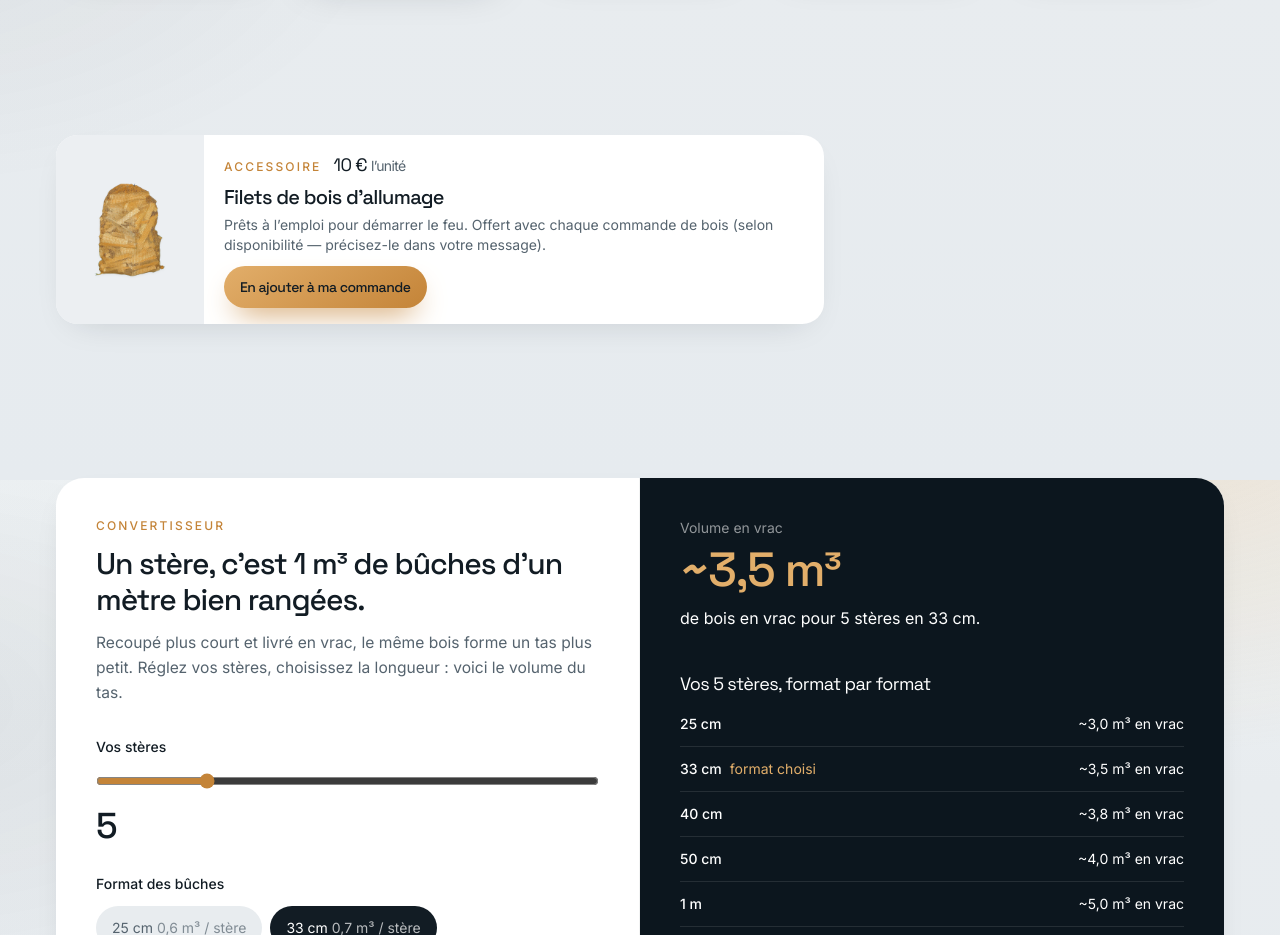
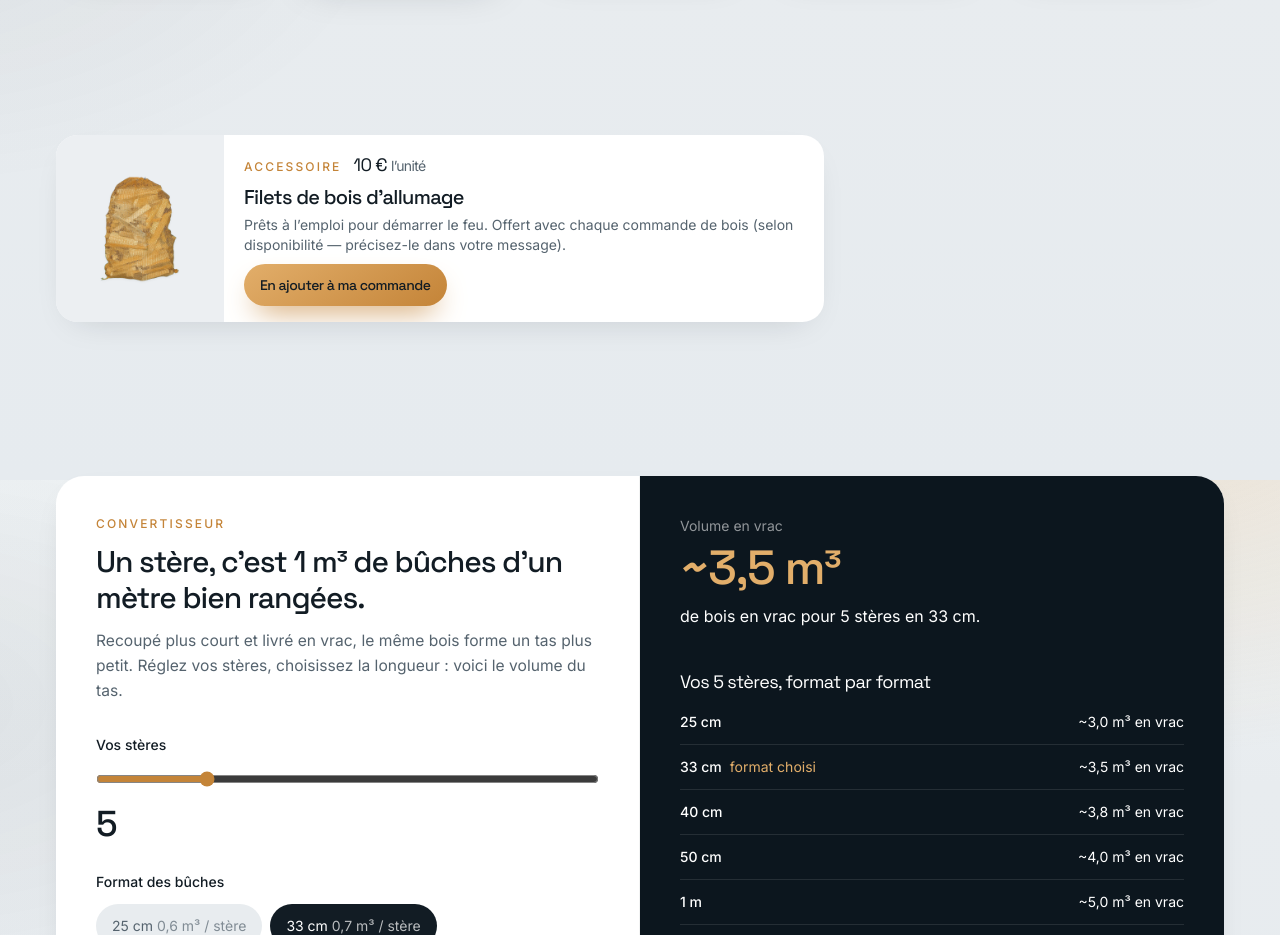
Before and after one commit to BlonXsss/gb-bois, a Next.js app in the folder web/: page / in a window 1280 px wide. Shown: the part 2720-3655 px from the top of the page. Built offline with nearby package versions, Linux system fonts and the light colour scheme.

Commit message:
Fill kindling image rail to remove leftover empty gray
Scale the accessory photo to the card height so the left rail
no longer shows a small product floating in unused space.

Co-authored-by: BlonXsss <BlonXsss@users.noreply.github.com>

```diff
--- a/web/src/components/Sections.tsx
+++ b/web/src/components/Sections.tsx
@@ -735,19 +735,18 @@ export function Extras() {
   return (
     <section className="section-pad site-width section-y">
       <Reveal>
-        <div className="flex max-w-3xl flex-col overflow-hidden rounded-[1.35rem] bg-white shadow-soft sm:flex-row sm:items-center">
-          <div className="flex shrink-0 items-center justify-center self-stretch bg-page/80 px-3 py-3 sm:w-[128px] sm:px-2.5 lg:w-[148px]">
-            <div className="relative h-[120px] w-[120px] sm:h-[112px] sm:w-[112px] lg:h-[128px] lg:w-[128px]">
-              <Image
-                src={item.image}
-                alt={item.title}
-                fill
-                className="object-contain drop-shadow-sm"
-                sizes="128px"
-              />
-            </div>
+        <div className="flex max-w-3xl flex-col overflow-hidden rounded-[1.35rem] bg-white shadow-soft sm:flex-row">
+          <div className="relative mx-auto mt-4 h-[132px] w-[132px] shrink-0 sm:m-0 sm:h-auto sm:w-[150px] sm:min-h-[150px] sm:self-stretch lg:w-[168px]">
+            <div className="absolute inset-0 bg-page/80 sm:rounded-none" />
+            <Image
+              src={item.image}
+              alt={item.title}
+              fill
+              className="object-contain p-2 drop-shadow-sm sm:p-3"
+              sizes="168px"
+            />
           </div>
-          <div className="flex min-w-0 flex-1 flex-col gap-3 px-4 py-4 sm:px-5 sm:py-4">
+          <div className="flex min-w-0 flex-1 flex-col gap-2.5 px-4 pb-4 pt-3 sm:px-5 sm:py-4">
             <div className="min-w-0">
               <div className="flex flex-wrap items-baseline gap-x-3 gap-y-0.5">
                 <p className="eyebrow !mb-0">Accessoire</p>
```
